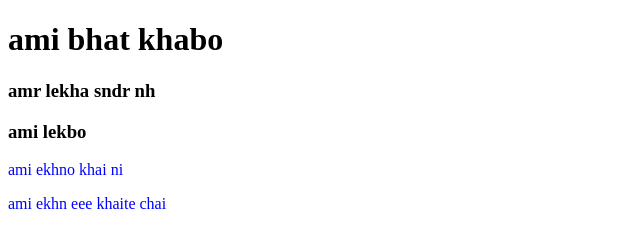
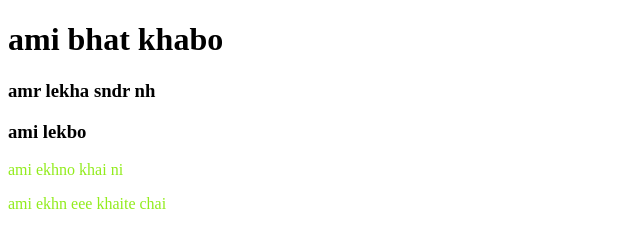
Before and after one commit to fahimidulhassan/scound-repo, a plain HTML site: page ndex.html in a window 1280 px wide. Shown: the whole page, without its empty margins (0-640 px from the left). Drawn offline with Linux system fonts and the light colour scheme.

Commit message:
color added

```diff
--- a/style.css
+++ b/style.css
@@ -1,3 +1,3 @@
 p{
-    color: blue;
+    color: rgb(146, 236, 28);
 }
```
